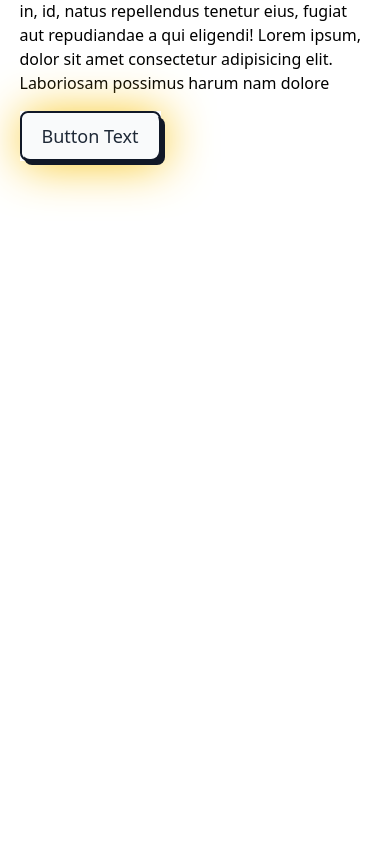
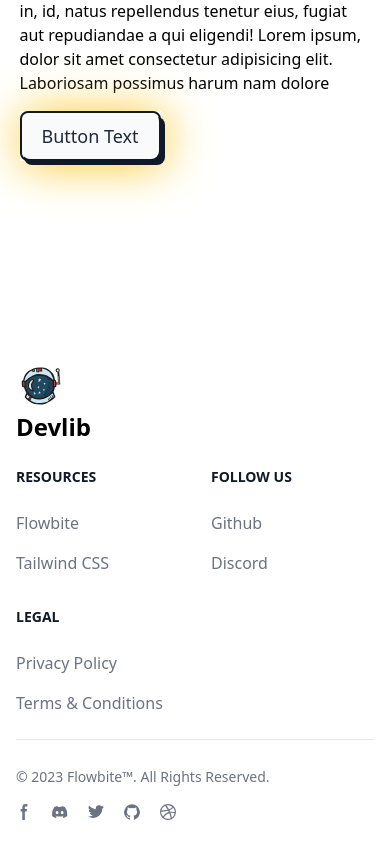
Before and after one commit to Aman-web-dev/Devlib, a Next.js app: page / in a window 390 px wide. Shown: the part 4697-5541 px from the top of the page. Before the commit the page ends 5034 px from the top, so only its background shows below. Built offline with nearby package versions, Linux system fonts and the light colour scheme; no server answers.

Commit message:
Blogs page initialized

```diff
--- /dev/null
+++ b/app/blogs/create-blogs/page.jsx
@@ -0,0 +1,29 @@
+"use client";
+
+import React, { useState } from "react";
+
+function page() {
+  const [elements,setElements]=useState([<p>hello</p>])
+
+
+
+  return (
+    <div className="min-h-screen">
+      <section id="toolbar" className="w-full bg-black ">
+        <ul className="flex gap-8">
+          <li>Heading</li>
+          <li>Paragraph</li>
+          <li>Image</li>
+          <li>Small Heading</li>
+        </ul>
+      </section>
+      <div className="w-[80%] mx-auto">
+        <section class="flex flex-row mb-6 my-8 gap-4 items-center text-black bg-white h-screen">
+          {elements}
+        </section>
+      </div>
+    </div>
+  );
+}
+
+export default page;
--- /dev/null
+++ b/app/blogs/page.jsx
@@ -0,0 +1,11 @@
+import React from 'react'
+
+function page() {
+  return (
+    <div className='min-h-[100vh]'>
+
+    </div>
+  )
+}
+
+export default page
--- /dev/null
+++ b/app/components/Footer.jsx
@@ -0,0 +1,104 @@
+import React from 'react'
+import Image from 'next/image'
+
+const Footer = () => {
+  return (
+    <div>
+
+
+<footer className="bg-white dark:bg-[#121212]">
+    <div className="mx-auto w-full max-w-screen-xl p-4 py-6 lg:py-8">
+        <div className="md:flex md:justify-between">
+          <div className="mb-6 md:mb-0 gap-4">
+
+              <Image
+              src={"/assets/logo.svg"}
+              width={50}
+              height={50}
+              alt="Dev lib"
+              className=""
+            />
+                  <span className="self-center text-2xl font-semibold whitespace-nowrap dark:text-white"> Devlib</span>
+
+          </div>
+          <div className="grid grid-cols-2 gap-8 sm:gap-6 sm:grid-cols-3">
+              <div>
+                  <h2 className="mb-6 text-sm font-semibold text-gray-900 uppercase dark:text-white">Resources</h2>
+                  <ul className="text-gray-500 dark:text-gray-400 font-medium">
+                      <li className="mb-4">
+                          <a href="https://flowbite.com/" className="hover:underline">Flowbite</a>
+                      </li>
+                      <li>
+                          <a href="https://tailwindcss.com/" className="hover:underline">Tailwind CSS</a>
+                      </li>
+                  </ul>
+              </div>
+              <div>
+                  <h2 className="mb-6 text-sm font-semibold text-gray-900 uppercase dark:text-white">Follow us</h2>
+                  <ul className="text-gray-500 dark:text-gray-400 font-medium">
+                      <li className="mb-4">
+                          <a href="https://github.com/themesberg/flowbite" className="hover:underline ">Github</a>
+                      </li>
+                      <li>
+                          <a href="https://discord.gg/4eeurUVvTy" className="hover:underline">Discord</a>
+                      </li>
+                  </ul>
+              </div>
+              <div>
+                  <h2 className="mb-6 text-sm font-semibold text-gray-900 uppercase dark:text-white">Legal</h2>
+                  <ul className="text-gray-500 dark:text-gray-400 font-medium">
+                      <li className="mb-4">
+                          <a href="#" className="hover:underline">Privacy Policy</a>
+                      </li>
+                      <li>
+                          <a href="#" className="hover:underline">Terms &amp; Conditions</a>
+                      </li>
+                  </ul>
+              </div>
+          </div>
+      </div>
+      <hr className="my-6 border-gray-200 sm:mx-auto dark:border-gray-700 lg:my-8" />
+      <div className="sm:flex sm:items-center sm:justify-between">
+          <span className="text-sm text-gray-500 sm:text-center dark:text-gray-400">© 2023 <a href="https://flowbite.com/" className="hover:underline">Flowbite™</a>. All Rights Reserved.
+          </span>
+          <div className="flex mt-4 sm:justify-center sm:mt-0">
+              <a href="#" className="text-gray-500 hover:text-gray-900 dark:hover:text-white">
+                  <svg className="w-4 h-4" aria-hidden="true" xmlns="http://www.w3.org/2000/svg" fill="currentColor" viewBox="0 0 8 19">
+                        <path fillRule="evenodd" d="M6.135 3H8V0H6.135a4.147 4.147 0 0 0-4.142 4.142V6H0v3h2v9.938h3V9h2.021l.592-3H5V3.591A.6.6 0 0 1 5.592 3h.543Z" clipRule="evenodd"/>
+                    </svg>
+                  <span className="sr-only">Facebook page</span>
+              </a>
+              <a href="#" className="text-gray-500 hover:text-gray-900 dark:hover:text-white ms-5">
+                  <svg className="w-4 h-4" aria-hidden="true" xmlns="http://www.w3.org/2000/svg" fill="currentColor" viewBox="0 0 21 16">
+                        <path d="M16.942 1.556a16.3 16.3 0 0 0-4.126-1.3 12.04 12.04 0 0 0-.529 1.1 15.175 15.175 0 0 0-4.573 0 11.585 11.585 0 0 0-.535-1.1 16.274 16.274 0 0 0-4.129 1.3A17.392 17.392 0 0 0 .182 13.218a15.785 15.785 0 0 0 4.963 2.521c.41-.564.773-1.16 1.084-1.785a10.63 10.63 0 0 1-1.706-.83c.143-.106.283-.217.418-.33a11.664 11.664 0 0 0 10.118 0c.137.113.277.224.418.33-.544.328-1.116.606-1.71.832a12.52 12.52 0 0 0 1.084 1.785 16.46 16.46 0 0 0 5.064-2.595 17.286 17.286 0 0 0-2.973-11.59ZM6.678 10.813a1.941 1.941 0 0 1-1.8-2.045 1.93 1.93 0 0 1 1.8-2.047 1.919 1.919 0 0 1 1.8 2.047 1.93 1.93 0 0 1-1.8 2.045Zm6.644 0a1.94 1.94 0 0 1-1.8-2.045 1.93 1.93 0 0 1 1.8-2.047 1.918 1.918 0 0 1 1.8 2.047 1.93 1.93 0 0 1-1.8 2.045Z"/>
+                    </svg>
+                  <span className="sr-only">Discord community</span>
+              </a>
+              <a href="#" className="text-gray-500 hover:text-gray-900 dark:hover:text-white ms-5">
+                  <svg className="w-4 h-4" aria-hidden="true" xmlns="http://www.w3.org/2000/svg" fill="currentColor" viewBox="0 0 20 17">
+                    <path fillRule="evenodd" d="M20 1.892a8.178 8.178 0 0 1-2.355.635 4.074 4.074 0 0 0 1.8-2.235 8.344 8.344 0 0 1-2.605.98A4.13 4.13 0 0 0 13.85 0a4.068 4.068 0 0 0-4.1 4.038 4 4 0 0 0 .105.919A11.705 11.705 0 0 1 1.4.734a4.006 4.006 0 0 0 1.268 5.392 4.165 4.165 0 0 1-1.859-.5v.05A4.057 4.057 0 0 0 4.1 9.635a4.19 4.19 0 0 1-1.856.07 4.108 4.108 0 0 0 3.831 2.807A8.36 8.36 0 0 1 0 14.184 11.732 11.732 0 0 0 6.291 16 11.502 11.502 0 0 0 17.964 4.5c0-.177 0-.35-.012-.523A8.143 8.143 0 0 0 20 1.892Z" clipRule="evenodd"/>
+                </svg>
+                  <span className="sr-only">Twitter page</span>
+              </a>
+              <a href="#" className="text-gray-500 hover:text-gray-900 dark:hover:text-white ms-5">
+                  <svg className="w-4 h-4" aria-hidden="true" xmlns="http://www.w3.org/2000/svg" fill="currentColor" viewBox="0 0 20 20">
+                        <path fillRule="evenodd" d="M10 .333A9.911 9.911 0 0 0 6.866 19.65c.5.092.678-.215.678-.477 0-.237-.01-1.017-.014-1.845-2.757.6-3.338-1.169-3.338-1.169a2.627 2.627 0 0 0-1.1-1.451c-.9-.615.07-.6.07-.6a2.084 2.084 0 0 1 1.518 1.021 2.11 2.11 0 0 0 2.884.823c.044-.503.268-.973.63-1.325-2.2-.25-4.516-1.1-4.516-4.9A3.832 3.832 0 0 1 4.7 7.068a3.56 3.56 0 0 1 .095-2.623s.832-.266 2.726 1.016a9.409 9.409 0 0 1 4.962 0c1.89-1.282 2.717-1.016 2.717-1.016.366.83.402 1.768.1 2.623a3.827 3.827 0 0 1 1.02 2.659c0 3.807-2.319 4.644-4.525 4.889a2.366 2.366 0 0 1 .673 1.834c0 1.326-.012 2.394-.012 2.72 0 .263.18.572.681.475A9.911 9.911 0 0 0 10 .333Z" clipRule="evenodd"/>
+                  </svg>
+                  <span className="sr-only">GitHub account</span>
+              </a>
+              <a href="#" className="text-gray-500 hover:text-gray-900 dark:hover:text-white ms-5">
+                  <svg className="w-4 h-4" aria-hidden="true" xmlns="http://www.w3.org/2000/svg" fill="currentColor" viewBox="0 0 20 20">
+                    <path fillRule="evenodd" d="M10 0a10 10 0 1 0 10 10A10.009 10.009 0 0 0 10 0Zm6.613 4.614a8.523 8.523 0 0 1 1.93 5.32 20.094 20.094 0 0 0-5.949-.274c-.059-.149-.122-.292-.184-.441a23.879 23.879 0 0 0-.566-1.239 11.41 11.41 0 0 0 4.769-3.366ZM8 1.707a8.821 8.821 0 0 1 2-.238 8.5 8.5 0 0 1 5.664 2.152 9.608 9.608 0 0 1-4.476 3.087A45.758 45.758 0 0 0 8 1.707ZM1.642 8.262a8.57 8.57 0 0 1 4.73-5.981A53.998 53.998 0 0 1 9.54 7.222a32.078 32.078 0 0 1-7.9 1.04h.002Zm2.01 7.46a8.51 8.51 0 0 1-2.2-5.707v-.262a31.64 31.64 0 0 0 8.777-1.219c.243.477.477.964.692 1.449-.114.032-.227.067-.336.1a13.569 13.569 0 0 0-6.942 5.636l.009.003ZM10 18.556a8.508 8.508 0 0 1-5.243-1.8 11.717 11.717 0 0 1 6.7-5.332.509.509 0 0 1 .055-.02 35.65 35.65 0 0 1 1.819 6.476 8.476 8.476 0 0 1-3.331.676Zm4.772-1.462A37.232 37.232 0 0 0 13.113 11a12.513 12.513 0 0 1 5.321.364 8.56 8.56 0 0 1-3.66 5.73h-.002Z" clipRule="evenodd"/>
+                </svg>
+                  <span className="sr-only">Dribbble account</span>
+              </a>
+          </div>
+      </div>
+    </div>
+</footer>
+
+    </div>
+  )
+}
+
+export default Footer
--- a/app/components/Navbar.jsx
+++ b/app/components/Navbar.jsx
@@ -145,6 +145,13 @@
                   </Link>
                 </li>
 
+                <li
+                  className={`${pathName === "/blogs" && " text-blue-500"}`}
+                >
+                  <Link href="/blogs" className="">
+                   Blogs
+                  </Link>
+                </li>
                 <li>
                   <div>
                     <div className="flex flex-col md:order-2 space-x-3 md:space-x-0 rtl:space-x-reverse">
--- a/app/components/search/searchResults.jsx
+++ b/app/components/search/searchResults.jsx
@@ -12,7 +12,7 @@
           console.log(elem)
           return (
             <>
-              <Link href={`/user/${elem.user_id}`} key={elem.id}>
+              <Link href={`user/${elem.user_id}`} key={elem.id}>
                 <div
                   key={elem.id}
                   id="searchBox"
--- a/app/layout.js
+++ b/app/layout.js
@@ -5,6 +5,7 @@
 import Provider from "./provider";
 import { ToastContainer } from "react-toastify";
 import "react-toastify/dist/ReactToastify.css";
+import Footer from "./components/Footer";
 
 const inter = Inter({
   subsets: ["latin"],
@@ -25,6 +26,7 @@
           <Navbar />
           {children}
           <div id="portal"></div>
+          <Footer/>
         </Provider>
       </body>
     </html>
--- a/app/user/[user_id]/page.js
+++ b/app/user/[user_id]/page.js
@@ -15,7 +15,7 @@
 function Page() {
   const { currentUser } = useContext(AuthContext);
   const [userPostCount, setUserPostCount] = useState(0);
-
+const params=useParams()
 
 
   const postCount = () => {
@@ -24,7 +24,7 @@
     );
   };
 
-  useEffect(() => postCount() , []);
+  // useEffect(() => postCount() , []);
 
   return (
     <div className="flex md:flex-row flex-col py-4">
--- a/app/user/assets/FollowButton.jsx
+++ b/app/user/assets/FollowButton.jsx
@@ -37,7 +37,7 @@
         setFollowed(false);
       }
     } catch (error) {
-      alert(error.message);
+     console.log(error)
     }
   };
 
--- a/app/user/assets/Modal.jsx
+++ b/app/user/assets/Modal.jsx
@@ -42,12 +42,6 @@
 export default Modal
 
 
-
-
-
-
-
-
 const UserCard=()=>{
   return(
     <div className='dark:bg-[#121212] bg-white font-bold border-b flex flex-row items-center justify-between px-4 pr-4 py-2'>
```
